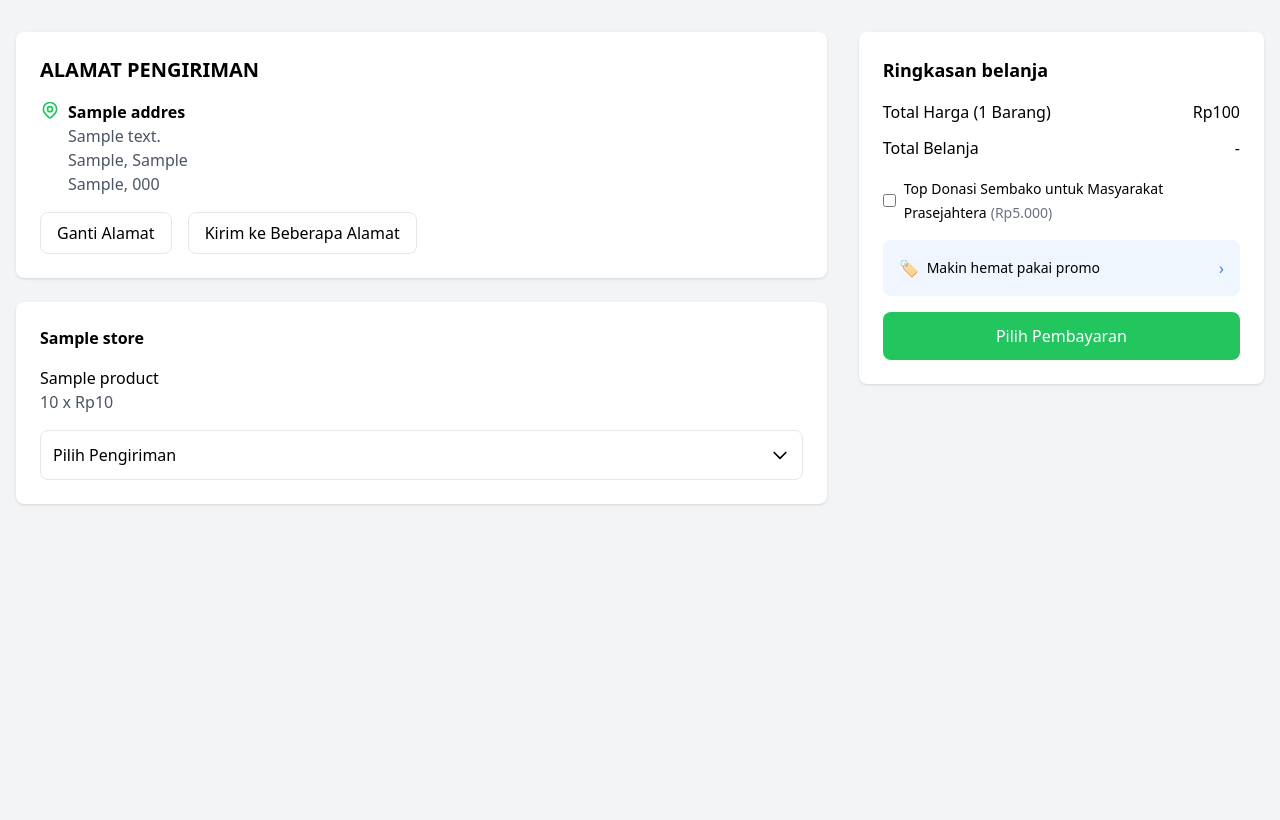
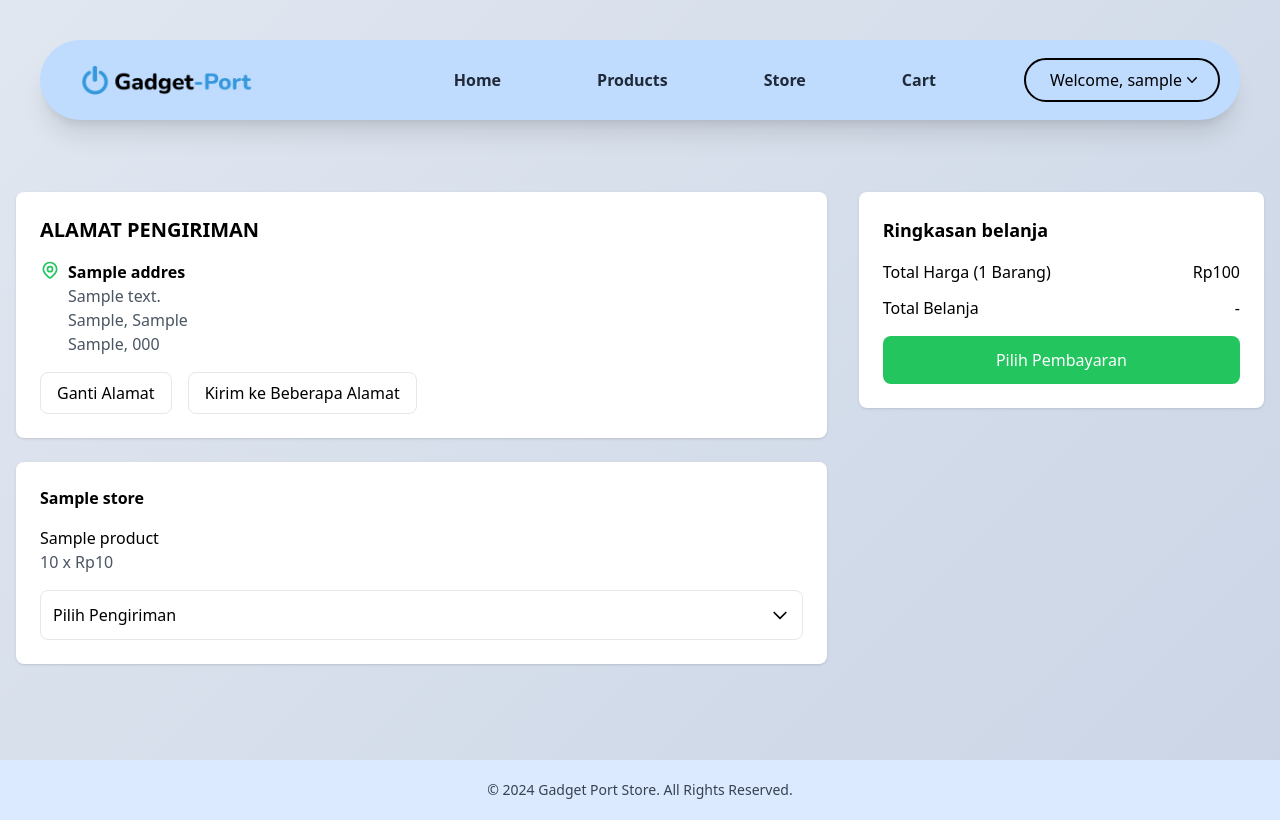
Before and after one commit to PBP-D08/gadget-port, a Django app: page /cart/checkout/ in a window 1280 px wide. Before the commit the page ends 505 px from the top, so only its background shows below. Run offline with Django 5.2, Linux system fonts and the light colour scheme; a user stored in the database is signed in; tables that the repository leaves empty hold one stand-in row (values such as "Sample post"); parts of the project's set-up code (start-up, migrations or seed data) failed here and were passed over; some libraries are stand-ins or nearby versions.

Commit message:
fix cart_checkout

```diff
--- a/cart_checkout/models.py
+++ b/cart_checkout/models.py
@@ -3,12 +3,11 @@
 from django.contrib.auth.models import User
 
 # ============================================================
-#                       Cart Functions
+#                            Cart
 # ============================================================
 
 class Store(models.Model):
     name = models.CharField(max_length=100)
-    # logo = models.ImageField(upload_to='store_logos/')
     is_official = models.BooleanField(default=False)
 
     def __str__(self):
@@ -21,7 +20,7 @@
     price = models.DecimalField(max_digits=10, decimal_places=2)
     original_price = models.DecimalField(max_digits=10, decimal_places=2)
     discount_percentage = models.IntegerField(default=0)
-    # image = models.ImageField(upload_to='products/')
+    image = models.ImageField(upload_to='products/')
 
     def __str__(self):
         return self.name
--- a/cart_checkout/templates/checkout.html
+++ b/cart_checkout/templates/checkout.html
@@ -1,13 +1,7 @@
+<!-- cart.html -->
+{% extends 'base.html' %}
 {% load static %}
-<!DOCTYPE html>
-<html lang="en">
-<head>
-    <meta charset="UTF-8">
-    <meta name="viewport" content="width=device-width, initial-scale=1.0">
-    <title>Checkout - Gadget-Port</title>
-    <script src="https://cdn.tailwindcss.com"></script>
-</head>
-<body class="bg-gray-100">
+{% block content %}
 <div class="container mx-auto px-4 py-8">
     <div class="flex flex-col lg:flex-row gap-8">
         <!-- Main Content -->
@@ -83,22 +77,6 @@
                     </div>
                 </div>
 
-                    <div class="mb-4">
-                        <label class="flex items-center gap-2 cursor-pointer">
-                            <input type="checkbox" class="form-checkbox">
-                            <div>
-                                <span class="text-sm">Top Donasi Sembako untuk Masyarakat Prasejahtera</span>
-                                <span class="text-sm text-gray-500">(Rp5.000)</span>
-                            </div>
-                        </label>
-                    </div>
-
-                    <div class="p-4 bg-blue-50 rounded-lg flex items-center gap-2 mb-4">
-                        <span class="text-yellow-500">🏷️</span>
-                        <span class="text-sm flex-1">Makin hemat pakai promo</span>
-                        <span class="text-blue-500">›</span>
-                    </div>
-
                 <button class="w-full bg-green-500 text-white py-3 rounded-lg hover:bg-green-600">
                     Pilih Pembayaran
                 </button>
@@ -106,5 +84,4 @@
         </div>
     </div>
 </div>
-</body>
-</html>
+{% endblock content %}
--- a/cart_checkout/urls.py
+++ b/cart_checkout/urls.py
@@ -5,6 +5,6 @@
 
 urlpatterns = [
     path('', views.cart_view, name='cart'),
-    path('checkout/', views.checkout_view, name='checkout'),
+    path('checkout/', views.checkout, name='checkout'),
     path('update/', views.update_address, name='update_address'),
 ]
--- a/cart_checkout/views.py
+++ b/cart_checkout/views.py
@@ -1,15 +1,16 @@
 from django.shortcuts import render, redirect, get_object_or_404
 from django.contrib.auth.decorators import login_required
+from django.urls import reverse
 from .models import Product, CartItem, Order, Address, ShippingMethod
 from django.contrib import messages
 from django.db.models import Sum, F
 from django.http import JsonResponse
 from django.views.decorators.csrf import csrf_exempt
 from decimal import Decimal
+
 # ====================================================
 #                        Cart
 # ====================================================
-# views.py
 
 @login_required
 @csrf_exempt
@@ -28,7 +29,7 @@
             cart_item.save()
 
         messages.success(request, 'Product added to cart successfully!')
-        return redirect('cart')
+        return redirect('cart_checkout:cart')
 
     except Exception as e:
         messages.error(request, 'Error adding product to cart')
@@ -43,50 +44,31 @@
 @login_required
 @csrf_exempt
 def checkout(request):
-    """Handle the checkout process"""
-    try:
-        # Get selected cart items
-        cart_items = CartItem.objects.filter(
-            user=request.user,
-            selected=True
-        ).select_related('product', 'product__store')
+    """Improved checkout view with proper validation and error handling."""
+    cart_items = (CartItem.objects
+                    .filter(user=request.user, selected=True)
+                    .select_related('product'))
 
-        if not cart_items.exists():
-            messages.warning(request, 'Please select items to checkout')
-            return redirect('cart')
+    if not cart_items.exists():
+        messages.warning(request, 'Please select items to checkout')
+        return redirect('cart_checkout:cart')
 
-        # Get user's addresses
-        addresses = Address.objects.filter(user=request.user)
-        default_address = addresses.filter(is_default=True).first()
+    addresses = Address.objects.filter(user=request.user)
+    items_total = sum((item.get_total() for item in cart_items), Decimal('0'))
 
-        # Get shipping methods
-        shipping_methods = ShippingMethod.objects.all()
-
-        # Calculate totals
-        subtotal = sum(item.get_total() for item in cart_items)
-
-        context = {
-            'cart_items': cart_items,
-            'addresses': addresses,
-            'default_address': default_address,
-            'shipping_methods': shipping_methods,
-            'subtotal': subtotal,
-            'donation_amount': Decimal('5000.00'),  # Default donation amount
-            'total_items': cart_items.count()
-        }
-
-        return render(request, 'checkout.html', context)
-
-    except Exception as e:
-        messages.error(request, 'Error processing checkout')
-        return redirect('cart')
+    context = {
+        'cart_items': cart_items,
+        'addresses': addresses,
+        'default_address': addresses.filter(is_default=True).first(),
+        'items_total': items_total,
+    }
+    return render(request, 'checkout.html', context)
 
 @login_required
 @csrf_exempt
 def payment(request):
     """Handle payment processing"""
     try:
-        # Get the pending order
         order = Order.objects.filter(
             user=request.user,
             status='pending'
@@ -94,9 +76,8 @@
 
         if not order:
             messages.error(request, 'No pending order found')
-            return redirect('cart')
+            return redirect('cart_checkout:cart')
 
-        # Get available payment methods
         payment_methods = [
             {'id': 'bank_transfer', 'name': 'Bank Transfer'},
             {'id': 'credit_card', 'name': 'Credit Card'},
@@ -112,14 +93,13 @@
 
     except Exception as e:
         messages.error(request, 'Error processing payment')
-        return redirect('checkout')
+        return redirect('cart_checkout:checkout')
 
 @login_required
 @csrf_exempt
 def confirm_order(request):
     """Confirm and finalize the order"""
     try:
-        # Get the order being confirmed
         order = get_object_or_404(
             Order,
             id=request.POST.get('order_id'),
@@ -127,25 +107,19 @@
             status='pending'
         )
 
-        # Validate payment info
         payment_method = request.POST.get('payment_method')
         payment_details = request.POST.get('payment_details')
 
         if not all([payment_method, payment_details]):
             messages.error(request, 'Please provide payment information')
-            return redirect('payment')
+            return redirect('cart_checkout:payment')
 
-        # Update order status
         order.status = 'confirmed'
         order.payment_method = payment_method
         order.payment_details = payment_details
         order.save()
 
-        # Clear cart items
         CartItem.objects.filter(user=request.user).delete()
-
-        # Send confirmation email
-        # send_order_confirmation_email(order)  # Implement this separately
 
         context = {
             'order': order,
@@ -156,12 +130,11 @@
 
     except Order.DoesNotExist:
         messages.error(request, 'Order not found')
-        return redirect('cart')
+        return redirect('cart_checkout:cart')
     except Exception as e:
         messages.error(request, 'Error confirming order')
-        return redirect('payment')
+        return redirect('cart_checkout:payment')
 
-# Helper functions
 def calculate_order_total(cart_items, shipping_method=None, donation=Decimal('0.00')):
     """Calculate the total order amount including shipping and donation"""
     subtotal = sum(item.get_total() for item in cart_items)
@@ -172,19 +145,17 @@
 # ====================================================
 #                      Checkout
 # ====================================================
+
 @login_required
 @csrf_exempt
 def checkout_view(request):
-    # Get cart items
     cart_items = CartItem.objects.filter(user=request.user, selected=True)
     if not cart_items.exists():
-        return redirect('cart')
+        return redirect('cart_checkout:cart')
 
-    # Get user's addresses
     addresses = Address.objects.filter(user=request.user)
     default_address = addresses.filter(is_default=True).first()
 
-    # Calculate totals
     items_total = sum(item.get_total() for item in cart_items)
 
     context = {
@@ -202,7 +173,6 @@
         address_id = request.POST.get('address_id')
         address = Address.objects.get(id=address_id, user=request.user)
 
-        # Update default address
         Address.objects.filter(user=request.user).update(is_default=False)
         address.is_default = True
         address.save()
@@ -218,11 +188,9 @@
         shipping_method = ShippingMethod.objects.get(id=request.POST.get('shipping_method_id'))
         donation = request.POST.get('donation', 0)
 
-        # Calculate totals
         items_total = sum(item.get_total() for item in cart_items)
-        grand_total = items_total + shipping_method.price + decimal.Decimal(donation)
+        grand_total = items_total + shipping_method.price + Decimal(donation)
 
-        # Create order
         order = Order.objects.create(
             user=request.user,
             address=address,
@@ -233,7 +201,6 @@
             grand_total=grand_total
         )
 
-        # Clear cart
         cart_items.delete()
 
         return JsonResponse({'status': 'success', 'order_id': order.id})
--- a/main/templates/main.html
+++ b/main/templates/main.html
@@ -5,7 +5,7 @@
 <!-- Image dan search bar -->
 <div class="grid grid-cols-3 items-center">
     <!-- Image -->
-    <div class="col-span-2">
+    <div class="col-span-2 hero">
         <img src="{% static 'image/hero.png' %}" alt="Hero" class="w-auto"/>
     </div>
     <!-- Search Bar -->
--- a/main/urls.py
+++ b/main/urls.py
@@ -1,8 +1,11 @@
 from django.urls import path
 from main.views import show_main
+from cart_checkout.views import *
 
 app_name = 'main'
 
 urlpatterns = [
     path('', show_main, name='show_main'),
+    path('', cart_view, name='cart'),
+    path('checkout/', checkout, name='checkout'),
 ]
```
Also changed, not shown: cart_checkout/templates/cart.html (+5 -5 lines), static/CSS/base.css (+30 -9 lines), cart_checkout/migrations/0002_product_image.py (added). Lines whose indentation alone changed are shown as unchanged.
